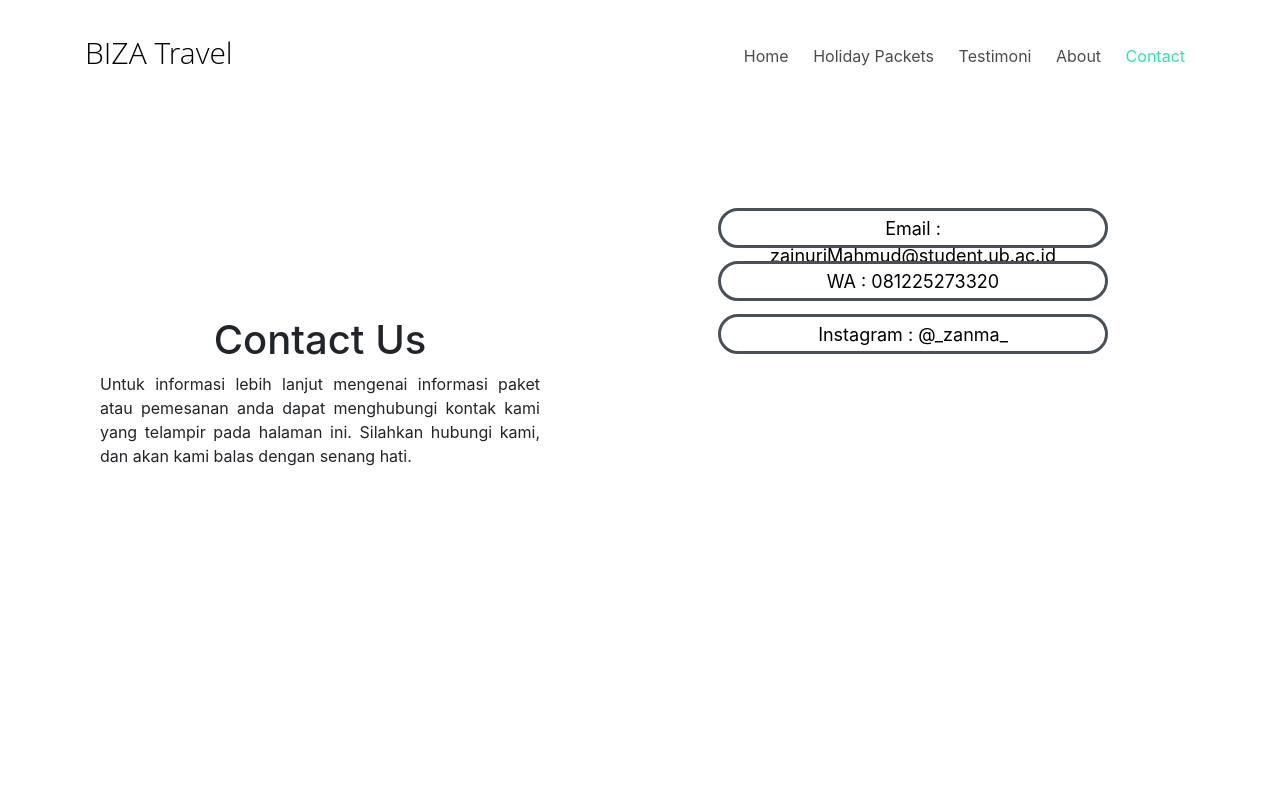
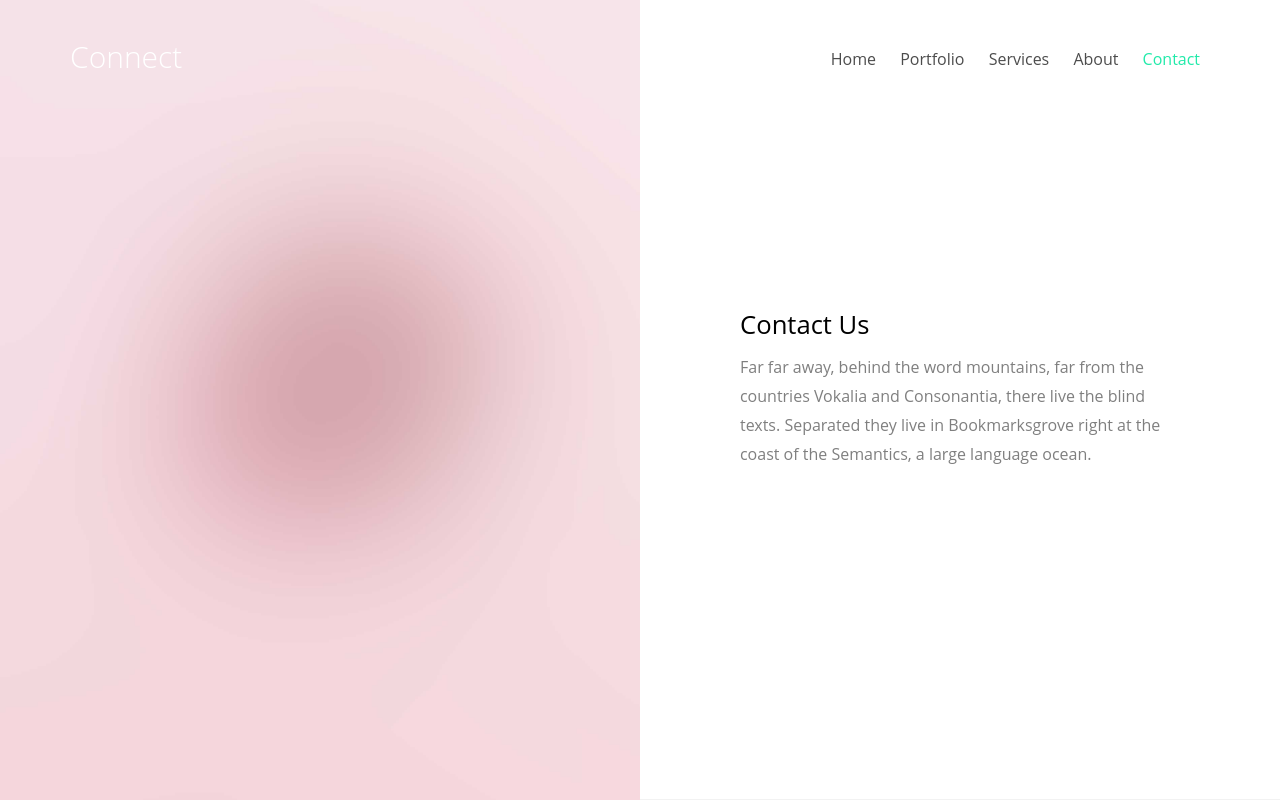
Before and after one commit to BaariqAzhar/ddap-project, a website: page contact.html in a window 1280 px wide. Shown: the top 800 px of the page. Drawn offline with nearby package versions, Linux system fonts and the light colour scheme; files whose address does not match are found by name.

Commit message:
Revert "edit contact.html"

```diff
--- a/contact.html
+++ b/contact.html
@@ -12,7 +12,6 @@
     <link rel="stylesheet" href="css/styles-merged.css">
     <link rel="stylesheet" href="css/style.min.css">
     <link rel="stylesheet" href="css/custom.css">
-    <link rel="stylesheet" href="https://stackpath.bootstrapcdn.com/bootstrap/4.1.3/css/bootstrap.min.css" integrity="sha384-MCw98/SFnGE8fJT3GXwEOngsV7Zt27NXFoaoApmYm81iuXoPkFOJwJ8ERdknLPMO" crossorigin="anonymous">
 
     <!--[if lt IE 9]>
       <script src="js/vendor/html5shiv.min.js"></script>
@@ -27,7 +26,7 @@
 
   <header role="banner" class="probootstrap-header">
     <div class="container">
-        <a href="index.html" class="probootstrap-logo" style="color: black">BIZA Travel</a>
+        <a href="index.html" class="probootstrap-logo">Connect</a>
 
         <a href="#" class="probootstrap-burger-menu visible-xs" ><i>Menu</i></a>
         <div class="mobile-menu-overlay"></div>
@@ -35,16 +34,16 @@
         <nav role="navigation" class="probootstrap-nav hidden-xs">
           <ul class="probootstrap-main-nav">
             <li><a href="index.html">Home</a></li>
-            <li><a href="portfolio.html">Holiday Packets</a></li>
-            <li><a href="services.html">Testimoni</a></li>
+            <li><a href="portfolio.html">Portfolio</a></li>
+            <li><a href="services.html">Services</a></li>
             <li><a href="about.html">About</a></li>
             <li class="active"><a href="contact.html">Contact</a></li>
           </ul>
           <div class="extra-text visible-xs">
             <a href="#" class="probootstrap-burger-menu"><i>Menu</i></a>
             <h5>Address</h5>
-            <p>Kadaka Street No 25, Malang, East Java</p>
-            <h5>BIZa Travel</h5>
+            <p>198 West 21th Street, Suite 721 New York NY 10016</p>
+            <h5>Connect</h5>
             <ul class="social-buttons">
               <li><a href="#"><i class="icon-twitter"></i></a></li>
               <li><a href="#"><i class="icon-facebook2"></i></a></li>
@@ -59,59 +58,18 @@
   <div class="probootstrap-main">
 
    <section class="probootstrap-section-half probootstrap-no-hover">
-<!--       <div class="probootstrap-image" style="background-image: url(img/image_4.jpg)"></div>
- -->
+      <div class="probootstrap-image" style="background-image: url(img/image_4.jpg)"></div>
       <div class="probootstrap-text">
         <div class="probootstrap-inner probootstrap-animate">
-          <h1 class="heading" style="text-align: center">Contact Us</h1>
-          <p style="text-align: justify;">Untuk informasi lebih lanjut mengenai informasi paket atau pemesanan anda dapat menghubungi kontak kami yang telampir pada halaman ini. Silahkan hubungi kami, dan akan kami balas dengan senang hati.</p>
+          <h1 class="heading">Contact Us</h1>
+          <p>Far far away, behind the word mountains, far from the countries Vokalia and Consonantia, there live the blind texts. Separated they live in Bookmarksgrove right at the coast of the Semantics, a large language ocean.</p>
         </div>
-      </div>
-
-      <div class="probootstrap-section">
-
-        <div class="pt-5 " style="text-align: center">
-          <div class="pt-1 list-group-item list-group-item-action"  style="border: solid; border-radius: 40px; width: 390px; height: 40px; margin-left: 20%; margin-bottom: 5px;">
-            <a href="mailto:zainuriMahmud@student.ub.ac.id" target="_blank" title="kirim Email ke Saya" style="color: black; text-decoration: none;font-size: 18px; border-radius: 40px">Email : zainuriMahmud@student.ub.ac.id
-            </a>
-         </div>
-        </div>
-
-        <div class="pt-2" style="text-align: center">
-          <div class="pt-1 list-group-item list-group-item-action" style="border: solid; border-radius: 40px; width: 390px; height: 40px; margin-left: 20%; margin-bottom: 5px;">
-            <a href="https://api.whatsapp.com/send?phone=6281225273320" target="_blank" title="kirim pesan WA ke Kami" style="color: black; text-decoration: none; font-size: 18px; border-radius: 40px">WA : 081225273320
-            </a>
-         </div>
-        </div>
-
-        <div class="pt-2" style="text-align: center">
-          <div class="pt-1 list-group-item list-group-item-action" style="border: solid; border-radius: 40px; width: 390px; height: 40px; margin-left: 20%; margin-bottom: 5px;">
-            <a href="https://www.instagram.com/_zanma_" target="_blank" title="Kepo in Kami di Instagram" style="color: black; text-decoration: none; font-size: 18px; border-radius: 40px">Instagram : @_zanma_
-            </a>
-         </div>
-        </div>
-
-
-
-       <!-- <div class="pt-5">
-          <a class="p-3 pb-7 border border-dark " href="https://api.whatsapp.com/send?phone=6281225273320" target="_blank" title="kirim Email ke Saya" style="color: black; text-decoration: none; font-size: 20px; border-radius: 40px">&nbsp&nbsp&nbsp&nbsp&nbsp&nbsp&nbsp&nbsp WA : 081225273320 &nbsp&nbsp&nbsp&nbsp&nbsp&nbsp&nbsp&nbsp
-          </a>
-       </div>
-       <div class="pt-5">
-          <a class="p-3 pb-7 border border-dark " href="https://www.instagram.com/_zanma_" target="_blank" title="kirim Email ke Saya" style="color: black; text-decoration: none; font-size: 20px; border-radius: 40px">Instagram : @_zanma_
-            </a>
-       </div> -->
-
-
-
-
-
       </div>
     </section>
     <!-- END section -->
 
 
-<!--     <section class="probootstrap-section probootstrap-animate">
+    <section class="probootstrap-section probootstrap-animate">
       <div class="container">
         <div class="row">
 
@@ -146,12 +104,8 @@
         </div>
 
         </div>
-
-
-
-
       </div>
-    </section> -->
+    </section>
   <!-- END section -->
 
 
@@ -160,9 +114,7 @@
     <div class="container">
       <div class="row">
         <div class="col-md-12">
-          <p>&copy; 2018. All Rights Reserved. <br>
-            Designed &amp; Developed by <a href="about.html">BIZA Travel</a>
-          </p>
+          <p>&copy; 2017 <a href="https://probootstrap.com/">uiCookies:Connect</a>. All Rights Reserved. <br> Designed &amp; Developed by <a href="https://probootstrap.com">uiCookies</a> Demo Images <a href="https://unsplash.com/">Unsplash</a></p>
         </div>
       </div>
     </div>
```
Lines whose indentation alone changed are shown as unchanged.
